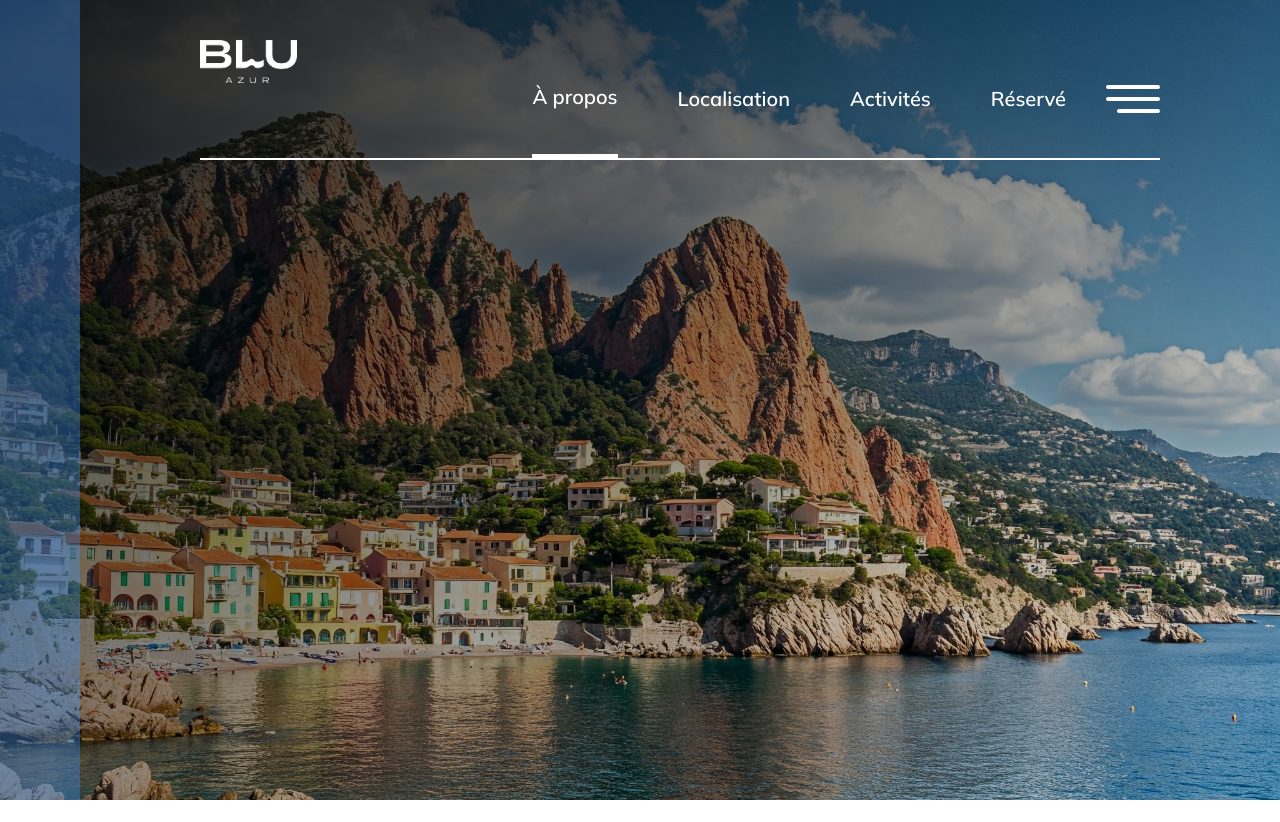
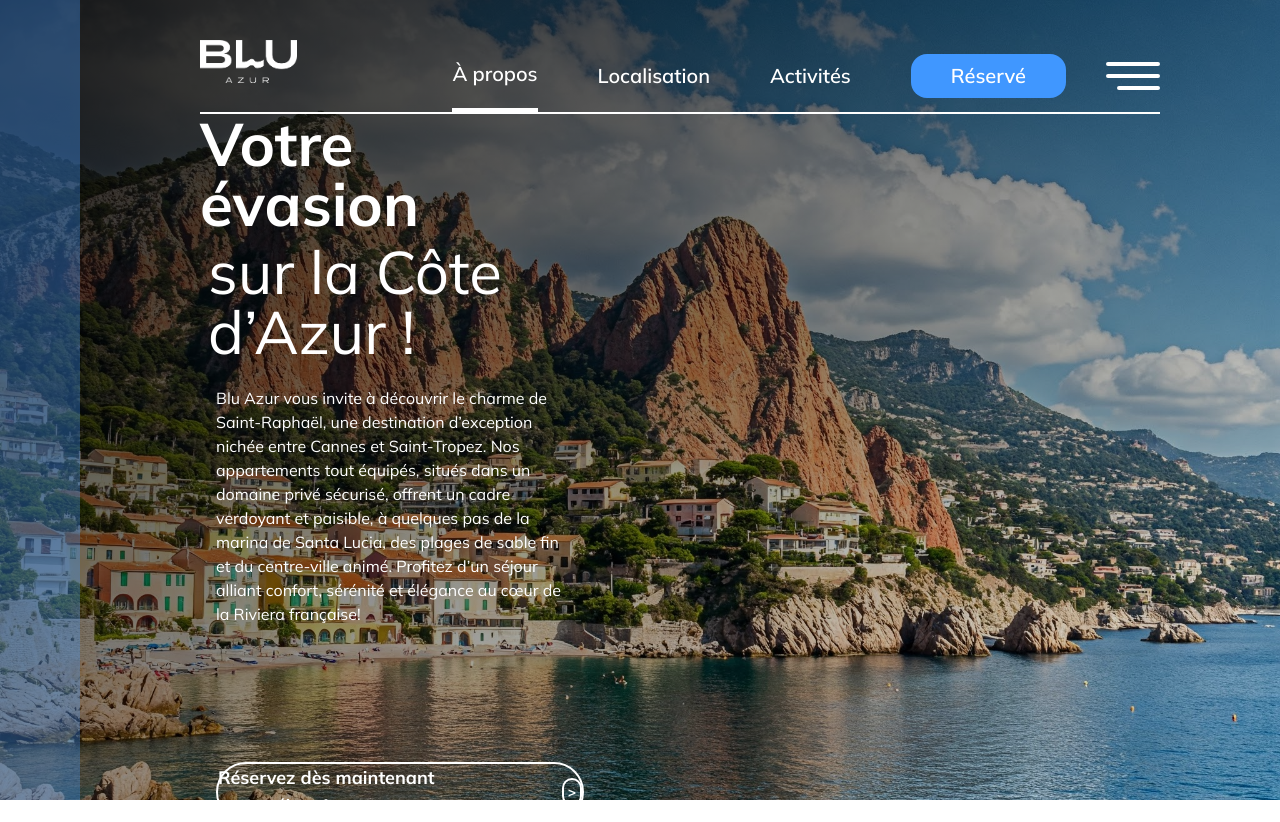
Before and after one commit to fmihaja/test_entretien, a React (Vite) app: page / in a window 1280 px wide. Before the commit the page ends 800 px from the top, so only its background shows below. Built offline with nearby package versions, Linux system fonts and the light colour scheme.

Commit message:
ajout de text fait

```diff
--- a/src/App.jsx
+++ b/src/App.jsx
@@ -13,6 +13,7 @@ function App() {
                     <div className="absolute -z-1 inset-0 bg-gradient-to-br from-black/90 to-transparent"></div>
                     <div className="h-screen w-1/15 bg-[#4097FF]/35"></div>
                     <div className="relative h-screen w-full pt-10 flex flex-col justify-between items-center">
+                        {/* barre de navigation */}
                         <div className="w-[80%] h-30 border-b-2 border-b-white flex justify-between items-center">
                             <div className="w-1/3 h-full">
                                 <img
@@ -32,7 +33,7 @@ function App() {
                                 <h4 className="text-white text-xl font-semibold">
                                     Activités
                                 </h4>
-                                <h4 className="text-white text-xl font-semibold">
+                                <h4 className="text-white text-xl font-semibold bg-[#4097FF] px-10 py-2 rounded-2xl">
                                     Réservé
                                 </h4>
                             </div>
@@ -40,7 +41,34 @@ function App() {
                                 <div className="w-full border-2 border-white rounded-xl"></div>
                                 <div className="w-full border-2 border-white rounded-xl"></div>
                                 <div className="w-[80%] border-2 border-white rounded-xl ms-auto"></div>
-
+                            </div>
+                        </div>
+                        {/* contenu */}
+                        <div className="w-[80%] h-full flex flex-col justify-center">
+                            <div className="w-[40%] flex flex-col justify-center">
+                                <h2 className="text-white text-6xl font-bold">
+                                    Votre évasion
+                                </h2>
+                                <h2 className="text-white text-6xl font-normal p-2">
+                                    sur la Côte d’Azur !
+                                </h2>
+                                <p className="text-white p-4">
+                                    Blu Azur vous invite à découvrir le charme
+                                    de Saint-Raphaël, une destination
+                                    d’exception nichée entre Cannes et
+                                    Saint-Tropez. Nos appartements tout équipés,
+                                    situés dans un domaine privé sécurisé,
+                                    offrent un cadre verdoyant et paisible, à
+                                    quelques pas de la marina de Santa Lucia,
+                                    des plages de sable fin et du centre-ville
+                                    animé. Profitez d’un séjour alliant confort,
+                                    sérénité et élégance au cœur de la Riviera
+                                    française!
+                                </p>
+                                <div className="h-15 mt-30 ms-4 border-2 border-white rounded-full text-2xl text-white flex justify-center items-center gap-30">
+                                    <h4 className="text-lg font-bold">Réservez dès maintenant votre séjour !</h4>
+                                    <div className="w-7 h-7 border-2 border-white rounded-full  text-white text-sm font-bold flex justify-center items-center">{">"}</div>
+                                </div>
                             </div>
                         </div>
                     </div>
```
